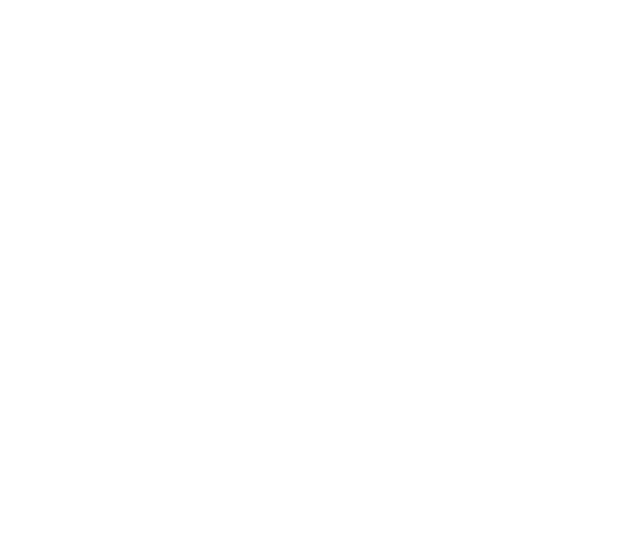
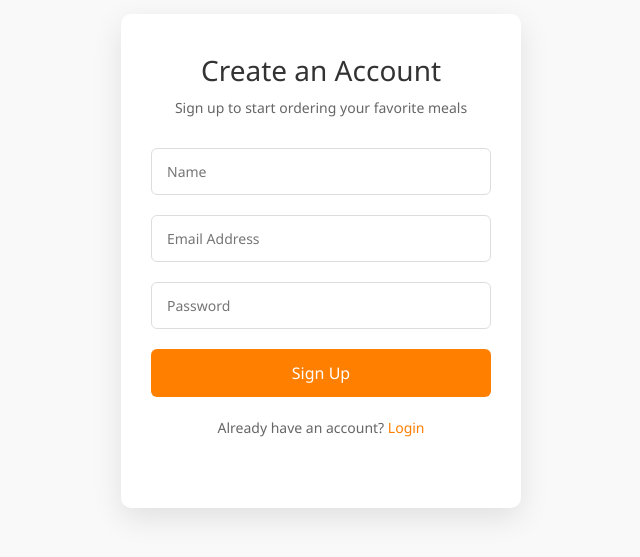
Before and after one commit to Hritik-CodeHub/Food-Delivery-App, a React (Vite) app in the folder frontend/: page /signup in a window 1280 px wide. Before the commit this address had no page. Shown: the part 139-696 px from the top of the page, without its empty margins (319-959 px from the left). Built offline with nearby package versions, Linux system fonts and the light colour scheme.

Commit message:
login and signup feature is added

```diff
--- a/frontend/src/App.jsx
+++ b/frontend/src/App.jsx
@@ -3,14 +3,17 @@ import './App.css'
 import { BrowserRouter, Routes, Route } from "react-router-dom"
 import Home from './pages/Home/Home'
 import RestaurantDetail from './pages/RestaurantDetail/RestaurantDetail'
+import Login from './components/Login/Login'
+import SignUp from './components/SignUp/SignUp'
 
 function App() {
   return (<>
     <BrowserRouter>
       <Routes>
         <Route path='/' element={<Home />} />
+        <Route path='/login' element={<Login/>} />
+        <Route path='/signup' element={<SignUp/>} />
         <Route path="/restaurants" element={<RestaurantDetail />} />
-        <Route />
       </Routes>
     </BrowserRouter>
   </>)
--- /dev/null
+++ b/frontend/src/components/Login/Login.css
@@ -0,0 +1,98 @@
+/* Reset and base */
+* {
+  box-sizing: border-box;
+  margin: 0;
+  padding: 0;
+}
+
+body, html {
+  height: 100%;
+  font-family: 'Segoe UI', sans-serif;
+}
+
+.login-container {
+  background-color: #f9f9f9;
+  height: 100vh;
+  display: flex;
+  align-items: center;
+  justify-content: center;
+}
+
+.login-box {
+  background-color: #ffffff;
+  border-radius: 12px;
+  box-shadow: 0 4px 20px rgba(0,0,0,0.1);
+  padding: 40px 30px;
+  max-width: 400px;
+  width: 90%;
+  text-align: center;
+}
+
+.login-box h2 {
+  color: #ff7a00;
+  margin-bottom: 10px;
+}
+
+.login-box p {
+  color: #333;
+  margin-bottom: 25px;
+  font-size: 15px;
+}
+
+.login-form input {
+  width: 100%;
+  padding: 12px 14px;
+  margin-bottom: 18px;
+  border: 1px solid #ddd;
+  border-radius: 6px;
+  font-size: 15px;
+  transition: border 0.3s;
+}
+
+.login-form input:focus {
+  border-color: #ff7a00;
+  outline: none;
+}
+
+.login-form button {
+  background-color: #ff7a00;
+  color: #fff;
+  border: none;
+  padding: 12px;
+  width: 100%;
+  border-radius: 6px;
+  font-size: 16px;
+  cursor: pointer;
+  transition: background-color 0.3s,transform 0.2s;
+}
+
+.login-form button:hover {
+  background-color: #e66b00;
+  transform: translateY(-2px);
+}
+
+
+
+
+.signup-text {
+  margin-top: 20px;
+  font-size: 14px;
+  color: #333;
+}
+
+.signup-text a {
+  color: #ff7a00;
+  text-decoration: none;
+  font-weight: 500;
+}
+
+.signup-text a:hover {
+  text-decoration: underline;
+}
+
+/* Responsive */
+@media (max-width: 480px) {
+  .login-box {
+    padding: 30px 20px;
+  }
+}
--- /dev/null
+++ b/frontend/src/components/Login/Login.jsx
@@ -0,0 +1,50 @@
+import React, { useState } from "react";
+import "./Login.css";
+
+import { Link } from "react-router-dom";
+
+const Login = () => {
+  const [email, setEmail] = useState("");
+  const [password, setPassword] = useState("");
+
+  const handleSubmit = (e) => {
+    e.preventDefault();
+
+    console.log("Email:", email);
+    console.log("Password:", password);
+  };
+
+  return (
+    <>
+      <div className="login-container">
+        <div className="login-box">
+          <h2>Welcome Back</h2>
+          <p>Login to continue ordering your favorite meals</p>
+          <form onSubmit={handleSubmit} className="login-form">
+            <input
+              type="email"
+              placeholder="Email Address"
+              value={email}
+              onChange={(e) => setEmail(e.target.value)}
+              required
+            />
+            <input
+              type="password"
+              placeholder="Password"
+              value={password}
+              onChange={(e) => setPassword(e.target.value)}
+              required
+            />
+
+            <button type="submit">Login</button>
+          </form>
+          <p className="login-footer">
+            Don't have an account? <Link to="/signup">Sign up</Link>
+          </p>
+        </div>
+      </div>
+    </>
+  );
+};
+
+export default Login;
--- a/frontend/src/components/Navbar/Navbar.jsx
+++ b/frontend/src/components/Navbar/Navbar.jsx
@@ -1,13 +1,10 @@
 import react from 'react';
 import './Navbar.css'
 import logo2 from '../../assets/logo2.png';
-import { Link } from 'react-router-dom';
+import { Link, useNavigate } from 'react-router-dom';
 function Navbar() {
-
-    return (
-
-        <>
-
+     const navigation=useNavigate();
+    return (<>
             <div className="nav-container">
 
                 <div className='nav-logo'>
@@ -23,7 +20,7 @@ function Navbar() {
                 </div>
 
                 <div className='nav-login'>
-                    <button className='login-btn'>
+                    <button className='login-btn' onClick={()=>{navigation("/login")}}>
                         <span className='user-icon'>👤</span>
                         Login/Signup
                     </button>
--- /dev/null
+++ b/frontend/src/components/SignUp/SignUp.css
@@ -0,0 +1,95 @@
+
+.signup-container {
+  display: flex;
+  align-items: center;
+  justify-content: center;
+  min-height: 100vh;
+  background: #f9f9f9;
+  padding: 20px;
+}
+
+
+.signup-card {
+  background: #ffffff;
+  border-radius: 10px;
+  box-shadow: 0 10px 30px rgba(0, 0, 0, 0.1);
+  padding: 40px 30px;
+  max-width: 400px;
+  width: 100%;
+  text-align: center;
+}
+
+.signup-card h2 {
+  font-size: 28px;
+  color: #333;
+  margin-bottom: 10px;
+}
+
+.signup-card p {
+  font-size: 14px;
+  color: #666;
+  margin-bottom: 30px;
+}
+
+
+.signup-form {
+  display: flex;
+  flex-direction: column;
+}
+
+.signup-form input {
+  padding: 12px 15px;
+  margin-bottom: 20px;
+  border: 1px solid #ddd;
+  border-radius: 6px;
+  font-size: 14px;
+  transition: border 0.3s;
+}
+
+.signup-form input:focus {
+  border-color: #ff7f00;
+  outline: none;
+}
+
+.signup-form button {
+  padding: 12px;
+  background: #ff7f00;
+  color: #fff;
+  font-size: 16px;
+  border: none;
+  border-radius: 6px;
+  cursor: pointer;
+  transition: background 0.3s, transform 0.2s;
+}
+
+.signup-form button:hover {
+  background: #e86e00;
+  transform: translateY(-2px);
+}
+
+
+.signup-footer {
+  margin-top: 20px;
+  font-size: 13px;
+  color: #555;
+}
+
+.signup-footer a {
+  color: #ff7f00;
+  text-decoration: none;
+}
+
+.signup-footer a:hover {
+  text-decoration: underline;
+}
+
+/* Responsive */
+@media (max-width: 480px) {
+  .signup-card {
+    padding: 30px 20px;
+  }
+
+  .signup-card h2 {
+    font-size: 24px;
+  }
+}
--- /dev/null
+++ b/frontend/src/components/SignUp/SignUp.jsx
@@ -0,0 +1,28 @@
+import React from "react";
+import "./Signup.css";
+import { Link } from "react-router-dom";
+
+const SignUp = () => {
+  return (
+    <>
+      <div className="signup-container">
+        <div className="signup-card">
+          <h2>Create an Account</h2>
+          <p>Sign up to start ordering your favorite meals</p>
+          <form className="signup-form">
+            <input type="text" placeholder="Name" required />
+            <input type="email" placeholder="Email Address" required />
+            <input type="password" placeholder="Password" required />
+            <button type="submit">Sign Up</button>
+          </form>
+
+          <p className="signup-footer">
+            Already have an account? <Link to="/login">Login</Link>
+          </p>
+        </div>
+      </div>
+    </>
+  );
+};
+
+export default SignUp;
--- a/frontend/src/components/UpperFooter/HowItWorks.css
+++ b/frontend/src/components/UpperFooter/HowItWorks.css
@@ -32,6 +32,7 @@
     font-weight: 500;
     font-size: 14px;
     padding: 10px 15px;
+    margin-bottom: 25px;
     border-radius: 20px;
     cursor: pointer;
     color: #000;
@@ -45,7 +46,7 @@
     width: 219px;
     height: 45px;
     border-radius: 50px;
-    margin-left: 150px;
+    margin-left: 100px;
   }
 
   .how-container {
@@ -89,24 +90,24 @@
     flex-wrap: wrap;
   }
 
-  .card {
+  .footer-card-style {
     background-color: #fff;
     color: #000;
     padding: 20px;
     border-radius: 12px;
     width: 200px;
     text-align: center;
-    /* width: 25%; */
+
     margin: 10px 0;
   }
 
-  .card img {
+  .footer-card-style img {
     width: 60px;
     height: auto;
     margin-bottom: 10px;
   }
 
-  .card h4 {
+  .footer-card-style h4 {
     margin: 10px 0 5px;
   }
 
@@ -143,8 +144,6 @@
   }
 
 
-  /*  */
-
   @media (max-width: 1024px) {
     .tabs .active-tab {
       margin-left: 0;
@@ -170,7 +169,7 @@
       justify-content: center;
     }
 
-    .card {
+    .footer-card-style {
       width: 45%; /* 2 cards per row on tablets */
     }
   }
@@ -192,7 +191,7 @@
       margin: 0 auto;
     }
 
-    .card {
+    .footer-card-style {
       width: 100%; /* 1 card per row on mobile */
       max-width: 300px;
       margin-left: auto;
--- a/frontend/src/components/UpperFooter/HowItWorks.jsx
+++ b/frontend/src/components/UpperFooter/HowItWorks.jsx
@@ -20,25 +20,25 @@ const HowItWorks = () => {
 
         <div className="how-container">
           <div className="faq-list">
-            <button className="faq-btn active">How does Order.UK work?</button>
+            <button className="faq-btn active">How does Order.India work?</button>
             <p>What payment methods are accepted?</p>
             <p>Can I track my order in real-time?</p>
             <p>Are there any special discounts or promotions available?</p>
-            <p>Is Order.UK available in my area?</p>
+            <p>Is Order.India available in my area?</p>
           </div>
 
           <div className="how-cards">
-            <div className="card">
+            <div className="footer-card-style">
               <img src={orderIcon} alt="Place Order" />
               <h4>Place an Order!</h4>
               <p>Place order through our website or Mobile app</p>
             </div>
-            <div className="card">
+            <div className="footer-card-style">
               <img src={progressIcon} alt="Track Progress" />
               <h4>Track Progress</h4>
               <p>Your can track your order status with delivery time</p>
             </div>
-            <div className="card">
+            <div className="footer-card-style">
               <img src={deliveryIcon} alt="Get Order" />
               <h4>Get your Order!</h4>
               <p>Receive your order at a lighting fast speed!</p>
--- a/frontend/src/pages/Home/Home.jsx
+++ b/frontend/src/pages/Home/Home.jsx
@@ -10,6 +10,8 @@ import pizza from '../../assets/pizza.avif';
 import salad from '../../assets/salad.avif';
 import soup from '../../assets/soup.jpg';
 import RestaurantCard from '../../components/RestaurantCard/RestaurantCard'
+import HowItWorks from "../../components/UpperFooter/HowItWorks"
+import Footer from "../../components/Footer/Footer"
 
 const Home = () => {
     let foodItem =[
@@ -43,6 +45,8 @@ const Home = () => {
   </div>
 </div>
 <RestaurantCard/>
+<HowItWorks/>
+<Footer/>
      </>)
 }
 
--- a/frontend/src/pages/RestaurantDetail/RestaurantDetail.jsx
+++ b/frontend/src/pages/RestaurantDetail/RestaurantDetail.jsx
@@ -9,7 +9,7 @@ import offer3 from "../../assets/offer3.png";
 import { BsPlusCircleFill } from 'react-icons/bs';
 import FoodCard from '../../components/FoodCard/FoodCard';
 import Navbar from '../../components/Navbar/Navbar';
-
+import Footer from "../../components/Footer/Footer"
 const RestaurantDetail = () => {
   return (<>
      <Navbar/>
@@ -70,6 +70,7 @@ const RestaurantDetail = () => {
     </div>
 
     </div>
+    <Footer/>
   </>)
 }
 
```
